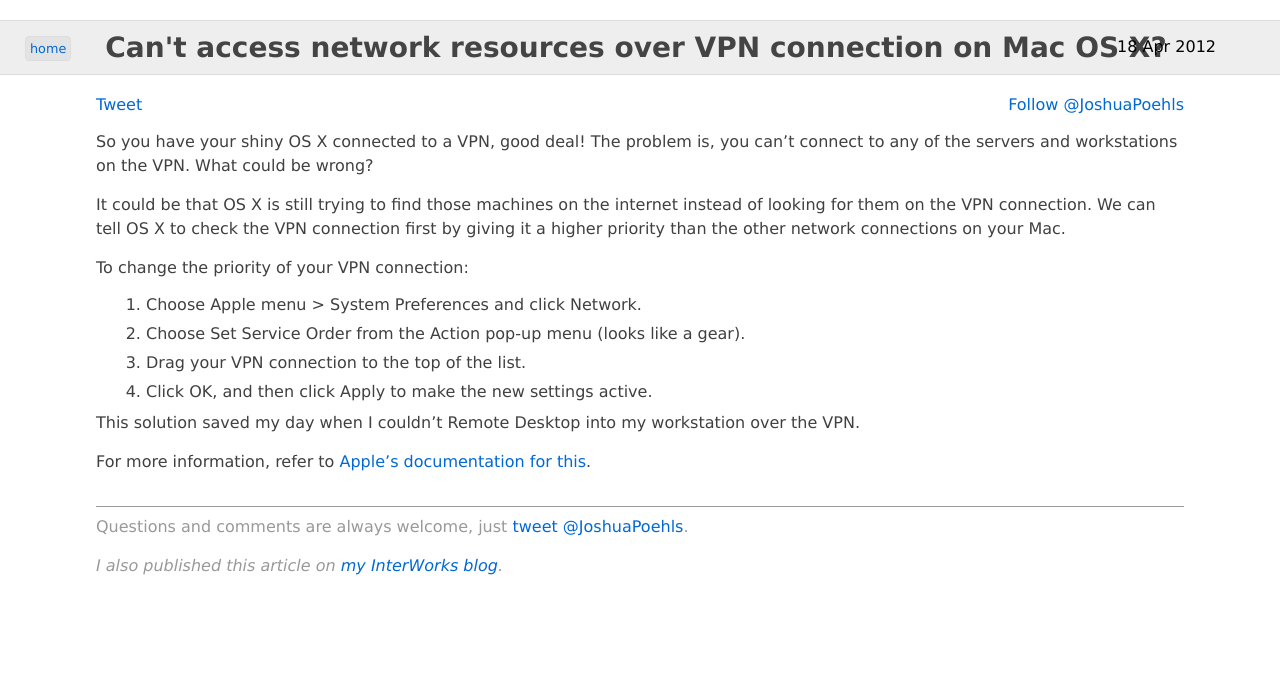
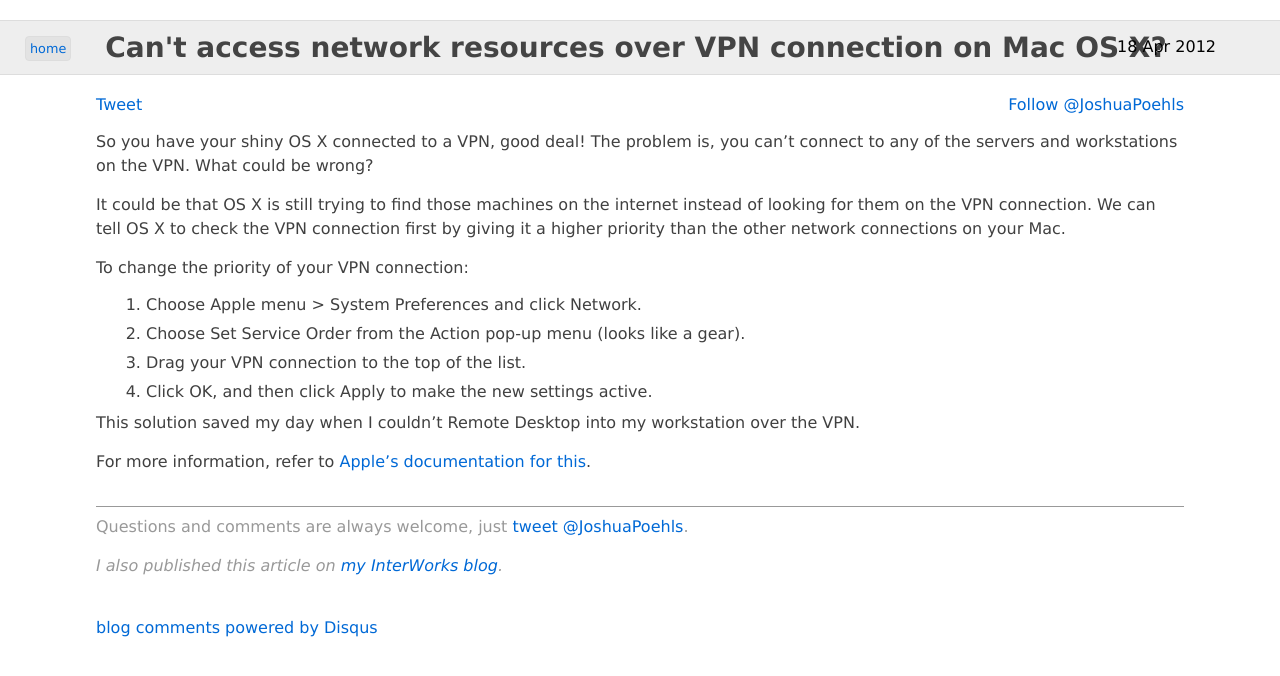
Before and after one commit to jpoehls/zduck.com, a Jekyll site: the page built from _posts/2012/2012-04-18-cant-access-network-resources-over-vpn-on-mac-osx.md, in a window 1280 px wide. Shown: the top 676 px of the page. Built offline with Jekyll 4.4.1, drawn with Linux system fonts in a browser that asks for light colours; comment, search, counter and statistics services are not loaded.

Commit message:
Adding disqus comments to posts.

```diff
--- a/_layouts/post.html
+++ b/_layouts/post.html
@@ -39,6 +39,20 @@
       {% endif %}
       </div>
     </div>
+    <div id="comments" class="section">
+      <div id="disqus_thread"></div>
+      <a href="http://disqus.com" class="dsq-brlink attribution">blog comments powered by <span class="logo-disqus">Disqus</span></a>
+    </div>
+    <script  type="text/javascript">
+    (function() {
+     var dsq = document.createElement('script');
+     dsq.type = 'text/javascript';
+     dsq.async = true;
+     dsq.src = 'http://zduck.disqus.com/embed.js';
+     (document.getElementsByTagName('head')[0] || document.getElementsByTagName('body')[0]).appendChild(dsq);
+    })();
+    </script>
+    <noscript>Please enable JavaScript to view the <a href="http://disqus.com/?ref_noscript=zduck">comments powered by Disqus.</a></noscript>
     <script type="text/javascript">
       (function() {
         var po = document.createElement('script'); po.type = 'text/javascript'; po.async = true;
--- a/assets/site.css
+++ b/assets/site.css
@@ -19,9 +19,10 @@
 
 #title{margin:20px 0;padding:10px 0 10px 10px;background:#eee;border:solid #ddd;border-width:1px 0;position:relative;}
 #title h1{font-size:28px;color:#444;}
-#title h1, #a {width:85%;margin:0 auto;}
+#title h1, #a, #comments {width:85%;margin:0 auto;}
 #title span{position:absolute;right:5%;bottom:18px;}
 #home{position:absolute;left:25px;top:15px;background:#e3e3e3;border:1px solid #ddd;padding:4px;border-radius:4px;text-decoration:none;font-size:80%;}
+#comments{margin-top:40px;}
 #a h2 {
 	font-size: 1.7em;
 	margin-top: 2em;
```
